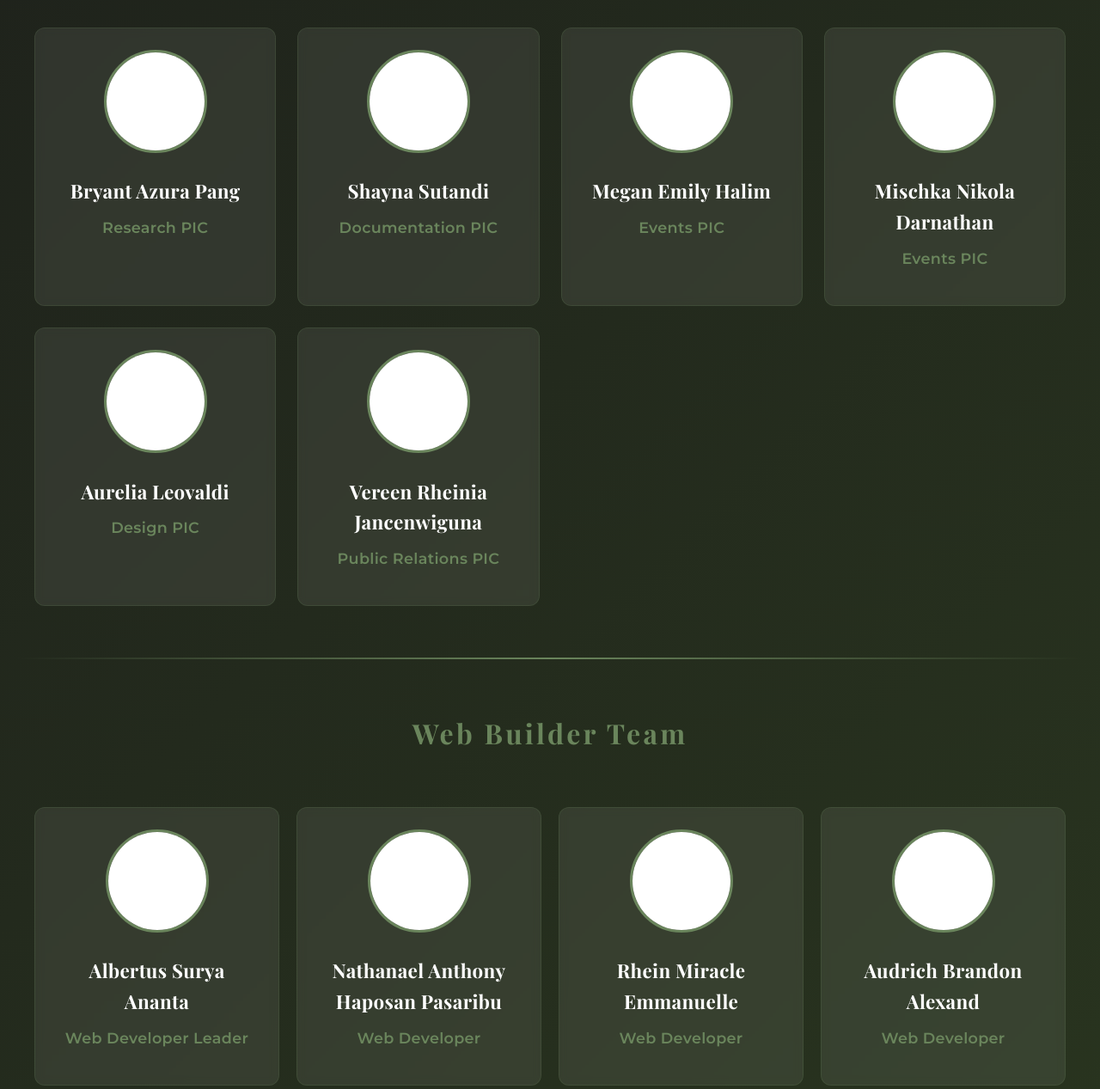
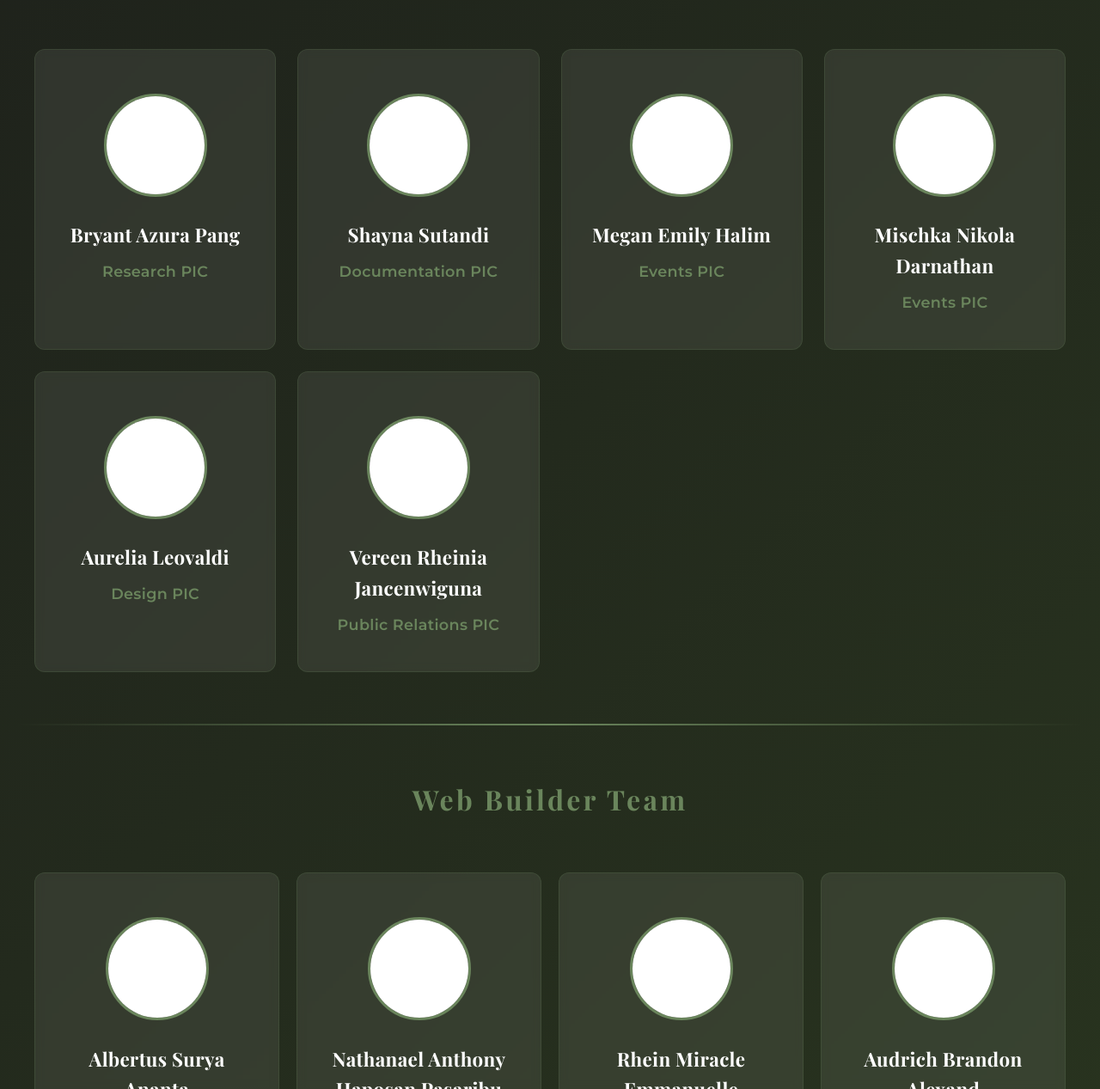
Before and after one commit to AltRyuMacc/unity-in-action, a plain HTML site: page members.html in a window 1280 px wide. Shown: the part 2397-3664 px from the top of the page at 86% size. Drawn offline with nearby package versions, Linux system fonts and the light colour scheme.

Commit message:
Update members.html

```diff
--- a/members.html
+++ b/members.html
@@ -520,6 +520,7 @@
     gap: 40px;
     max-width: 1200px;
     margin: 0 auto;
+    justify-content: center;
 }
 
 .teacher-profile {
@@ -555,6 +556,7 @@
     transition: all 0.3s ease;
     border: 1px solid rgba(106, 133, 92, 0.2);
     backdrop-filter: blur(5px);
+    width: 100%;
 }
 
 .profile-card:hover {
@@ -670,12 +672,12 @@
 
     <h3 class="section-title" style="font-size: 2rem;">Leadership</h3>
     <div class="profile-grid leaders-section">
-        <div class="profile-card">
+        <div class="profile-card"><br>
             <img src="white.png" alt="Team Leader" class="profile-image">
             <h4 class="profile-name">Clarissa Abigail Chandra</h4>
             <p class="profile-role">Team Leader</p>
         </div>
-        <div class="profile-card">
+        <div class="profile-card"><br>
             <img src="white.png" alt="Co-Leader" class="profile-image">
             <h4 class="profile-name">Devina Benlee</h4>
             <p class="profile-role">Co-Leader</p>
@@ -686,32 +688,32 @@
 
     <h3 class="section-title" style="font-size: 2rem;">Project Coordinators</h3>
     <div class="profile-grid pics-section">
-        <div class="profile-card">
+        <div class="profile-card"><br>
             <img src="white.png" alt="PIC" class="profile-image">
             <h4 class="profile-name">Bryant Azura Pang</h4>
             <p class="profile-role">Research PIC</p>
         </div>
-        <div class="profile-card">
+        <div class="profile-card"><br>
             <img src="white.png" alt="PIC" class="profile-image">
             <h4 class="profile-name">Shayna Sutandi</h4>
             <p class="profile-role">Documentation PIC</p>
         </div>
-        <div class="profile-card">
+        <div class="profile-card"><br>
             <img src="white.png" alt="PIC" class="profile-image">
             <h4 class="profile-name">Megan Emily Halim</h4>
             <p class="profile-role">Events PIC</p>
         </div>
-        <div class="profile-card">
+        <div class="profile-card"><br>
             <img src="white.png" alt="PIC" class="profile-image">
             <h4 class="profile-name">Mischka Nikola Darnathan</h4>
             <p class="profile-role">Events PIC</p>
         </div>
-        <div class="profile-card">
+        <div class="profile-card"><br>
             <img src="white.png" alt="PIC" class="profile-image">
             <h4 class="profile-name">Aurelia Leovaldi</h4>
             <p class="profile-role">Design PIC</p>
         </div>
-        <div class="profile-card">
+        <div class="profile-card"><br>
             <img src="white.png" alt="PIC" class="profile-image">
             <h4 class="profile-name">Vereen Rheinia Jancenwiguna</h4>
             <p class="profile-role">Public Relations PIC</p>
@@ -722,22 +724,22 @@
 
     <h3 class="section-title" style="font-size: 2rem;">Web Builder Team</h3>
     <div class="profile-grid builders-writers-section">
-        <div class="profile-card">
+        <div class="profile-card"><br>
             <img src="white.png" alt="Developer" class="profile-image">
             <h4 class="profile-name">Albertus Surya Ananta</h4>
-            <p class="profile-role">Web Developer Leader</p>
+            <p class="profile-role">Lead Web Developer</p>
         </div>
-        <div class="profile-card">
+        <div class="profile-card"><br>
             <img src="white.png" alt="Developer" class="profile-image">
             <h4 class="profile-name">Nathanael Anthony Haposan Pasaribu</h4>
             <p class="profile-role">Web Developer</p>
         </div>
-        <div class="profile-card">
+        <div class="profile-card"><br>
             <img src="white.png" alt="Developer" class="profile-image">
             <h4 class="profile-name">Rhein Miracle Emmanuelle</h4>
             <p class="profile-role">Web Developer</p>
         </div>
-        <div class="profile-card">
+        <div class="profile-card"><br>
             <img src="white.png" alt="Developer" class="profile-image">
             <h4 class="profile-name">Audrich Brandon Alexand</h4>
             <p class="profile-role">Web Developer</p>
@@ -747,42 +749,42 @@
 
 <h3 class="section-title" style="font-size: 2rem;">Web Design Team</h3>
 <div class="profile-grid builders-writers-section">
-    <div class="profile-card">
+    <div class="profile-card"><br>
         <img src="white.png" alt="Web Designer" class="profile-image">
         <h4 class="profile-name">Aurelia Leovaldi</h4>
         <p class="profile-role">Lead Web Designer</p>
     </div>
-    <div class="profile-card">
+    <div class="profile-card"><br>
         <img src="white.png" alt="Web Designer" class="profile-image">
         <h4 class="profile-name">Frederick Raoul Gunawan</h4>
         <p class="profile-role">Web Designer</p>
     </div>
-    <div class="profile-card">
+    <div class="profile-card"><br>
         <img src="white.png" alt="Web Designer" class="profile-image">
         <h4 class="profile-name">Jennifer Angelina Gunawan</h4>
         <p class="profile-role">Web Designer</p>
     </div>
-    <div class="profile-card">
+    <div class="profile-card"><br>
         <img src="white.png" alt="Web Designer" class="profile-image">
         <h4 class="profile-name">Felicia Roselind Hartanto</h4>
         <p class="profile-role">Web Designer</p>
     </div>
-    <div class="profile-card">
+    <div class="profile-card"><br>
         <img src="white.png" alt="Web Designer" class="profile-image">
         <h4 class="profile-name">Keira Kona Mokalu</h4>
         <p class="profile-role">Web Designer</p>
     </div>
-    <div class="profile-card">
+    <div class="profile-card"><br>
         <img src="white.png" alt="Web Designer" class="profile-image">
         <h4 class="profile-name">Carolus Dharma Harjuna</h4>
         <p class="profile-role">Web Designer</p>
     </div>
-    <div class="profile-card">
+    <div class="profile-card"><br>
         <img src="white.png" alt="Web Designer" class="profile-image">
         <h4 class="profile-name">Audrey Michaila Winata</h4>
         <p class="profile-role">Content Writer</p>
     </div>
-    <div class="profile-card">
+    <div class="profile-card"><br>
         <img src="white.png" alt="Web Designer" class="profile-image">
         <h4 class="profile-name">Victoria Lorraine Wibowo</h4>
         <p class="profile-role">Content Writer</p>
```
